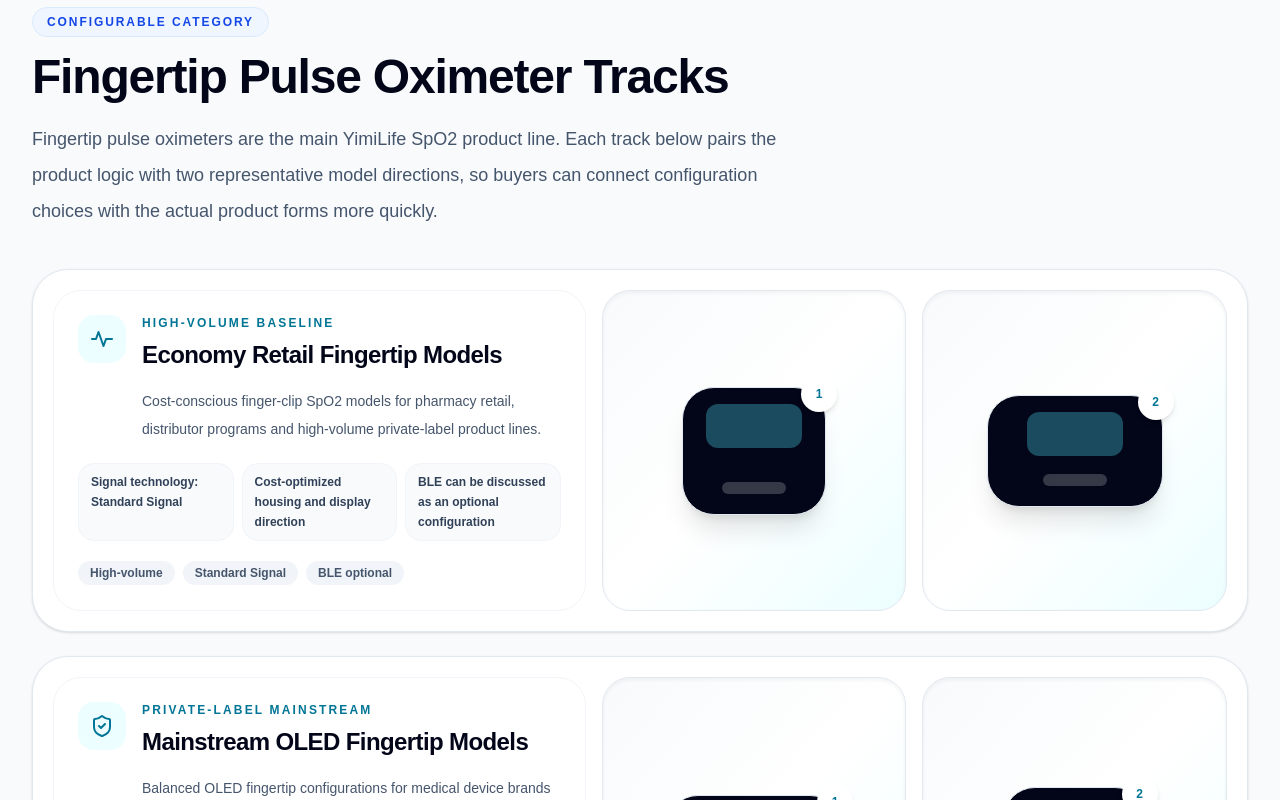
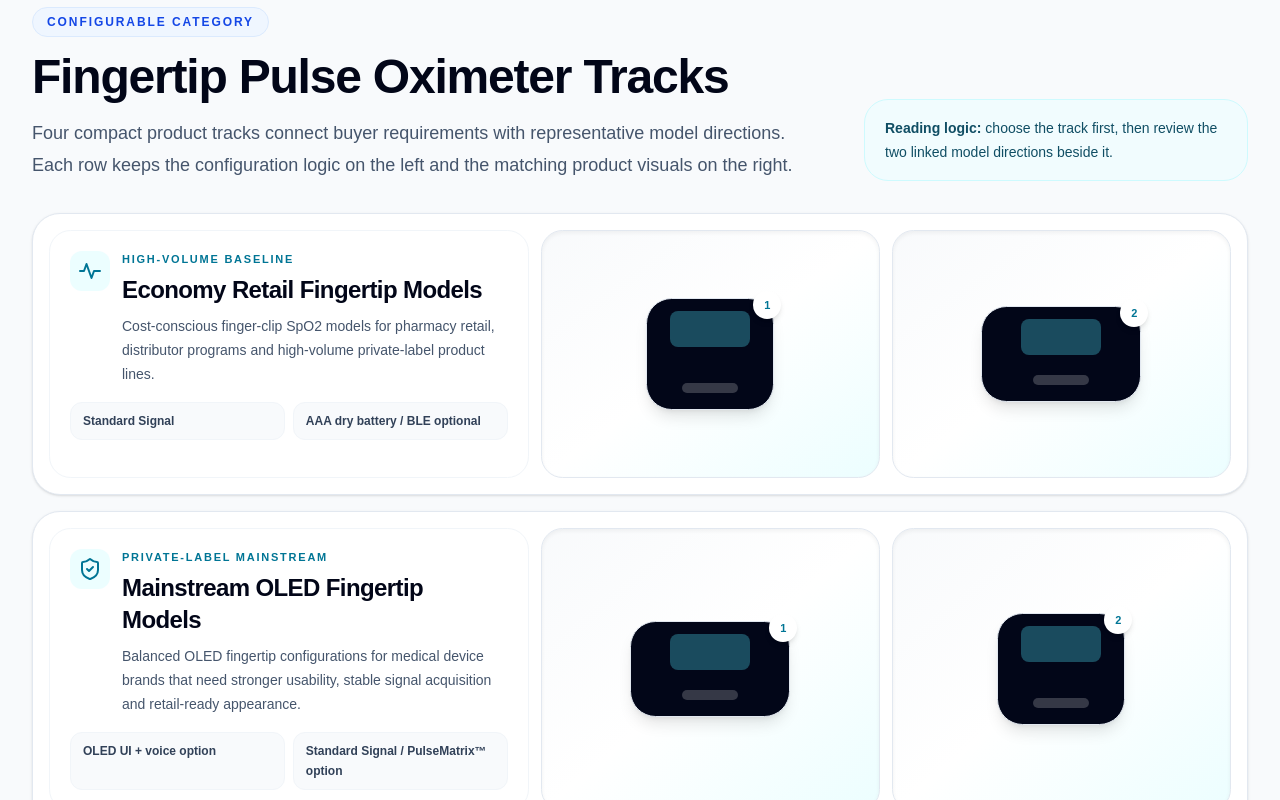
Before and after one commit to hnpsd0755-source/yimi-life-geo, a Next.js app: page /products/pulse-oximeter in a window 1280 px wide. Shown: the part 960-1760 px from the top of the page. Built offline with nearby package versions, Linux system fonts and the light colour scheme.

Commit message:
pulse-oximeter_page_v1_13_compact_tracks

```diff
--- a/app/products/pulse-oximeter/page.tsx
+++ b/app/products/pulse-oximeter/page.tsx
@@ -143,9 +143,8 @@ const fingertipTracks = [
     description:
       "Cost-conscious finger-clip SpO2 models for pharmacy retail, distributor programs and high-volume private-label product lines.",
     keyInfo: [
-      "Signal technology: Standard Signal",
-      "Cost-optimized housing and display direction",
-      "BLE can be discussed as an optional configuration",
+      "Standard Signal",
+      "AAA dry battery / BLE optional",
     ],
     tags: ["High-volume", "Standard Signal", "BLE optional"],
     models: ["YM101 Economy", "YM201 Retail"],
@@ -169,9 +168,8 @@ const fingertipTracks = [
     description:
       "Balanced OLED fingertip configurations for medical device brands that need stronger usability, stable signal acquisition and retail-ready appearance.",
     keyInfo: [
-      "Signal technology: Standard Signal / PulseMatrix™ option",
-      "OLED UI with alarm and voice configuration options",
-      "BLE can be configured by project requirement",
+      "OLED UI + voice option",
+      "Standard Signal / PulseMatrix™ option",
     ],
     tags: ["OLED UI", "PulseMatrix™ optional", "Voice option"],
     models: ["YM202 OLED", "YM302 Display Plus"],
@@ -196,8 +194,7 @@ const fingertipTracks = [
       "Advanced fingertip SpO2 models for premium connected projects, with rechargeable lithium battery architecture and BLE connectivity as the standard direction.",
     keyInfo: [
       "Lithium battery + BLE standard",
-      "Signal technology: PulseMatrix™ / 24-bit ADC AFE option",
-      "Positioned for connected SpO2 and app-integration projects",
+      "PulseMatrix™ / 24-bit ADC AFE option",
     ],
     tags: ["Rechargeable", "BLE standard", "24-bit ADC AFE option"],
     models: ["YM401 Advanced", "YM503 Advanced BLE"],
@@ -221,9 +218,8 @@ const fingertipTracks = [
     description:
       "Pediatric pulse oximeter configurations with child-friendly housing, smaller finger-cavity considerations, color display options and family healthcare branding potential.",
     keyInfo: [
-      "Pediatric finger-cavity geometry",
-      "Child-oriented optical structure",
-      "Signal tuning can be discussed by configuration",
+      "Child housing + smaller cavity",
+      "TFT / OLED + signal tuning option",
     ],
     tags: ["Pediatric use", "Child housing", "Color display"],
     models: ["YM603 Pediatric", "YM602 Child Display"],
@@ -558,92 +554,86 @@ export default function PulseOximeterProductPage() {
         id="fingertip-section"
         className="mx-auto max-w-7xl scroll-mt-24 px-6 py-12 lg:px-8"
       >
+        <div className="flex flex-col gap-5 lg:flex-row lg:items-end lg:justify-between">
           <div className="max-w-3xl">
             <Badge>Configurable Category</Badge>
             <h2 className="mt-4 text-3xl font-semibold tracking-tight text-slate-950 md:text-5xl">
               Fingertip Pulse Oximeter Tracks
             </h2>
-          <p className="mt-5 text-lg leading-9 text-slate-600">
-            Fingertip pulse oximeters are the main YimiLife SpO2 product line.
-            Each track below pairs the product logic with two representative
-            model directions, so buyers can connect configuration choices with
-            the actual product forms more quickly.
+            <p className="mt-4 text-base leading-8 text-slate-600 md:text-lg">
+              Four compact product tracks connect buyer requirements with representative
+              model directions. Each row keeps the configuration logic on the left and
+              the matching product visuals on the right.
             </p>
           </div>
+          <div className="rounded-3xl border border-cyan-100 bg-cyan-50/60 px-5 py-4 text-sm leading-6 text-cyan-900 lg:max-w-sm">
+            <span className="font-semibold">Reading logic:</span> choose the track first,
+            then review the two linked model directions beside it.
+          </div>
+        </div>
 
-        <div className="mt-10 space-y-6">
+        <div className="mt-8 space-y-3 md:space-y-4">
           {fingertipTracks.map((track) => {
             const Icon = track.icon;
             return (
               <article
                 key={track.title}
-                className="group grid gap-4 rounded-[2.25rem] border border-slate-200 bg-white p-4 shadow-sm transition duration-300 hover:-translate-y-0.5 hover:border-cyan-200 hover:shadow-xl md:p-5 lg:grid-cols-[0.92fr_1.08fr] lg:items-stretch"
+                className="group grid gap-3 rounded-[1.75rem] border border-slate-200 bg-white p-3 shadow-sm transition duration-300 hover:border-cyan-300 hover:shadow-lg md:p-4 lg:grid-cols-[0.82fr_1.18fr] lg:items-stretch"
               >
-                <div className="rounded-[1.75rem] border border-slate-100 bg-white p-5 transition duration-300 group-hover:border-cyan-200 group-hover:bg-cyan-50/30 md:p-6">
-                  <div className="flex gap-4">
-                    <div className="flex h-12 w-12 flex-none items-center justify-center rounded-2xl bg-cyan-50 text-cyan-700 transition duration-300 group-hover:bg-cyan-600 group-hover:text-white">
+                <div className="rounded-[1.35rem] border border-slate-100 bg-white p-4 transition duration-300 group-hover:border-cyan-200 group-hover:bg-cyan-50/30 md:p-5">
+                  <div className="flex gap-3">
+                    <div className="flex h-10 w-10 flex-none items-center justify-center rounded-xl bg-cyan-50 text-cyan-700 transition duration-300 group-hover:bg-cyan-600 group-hover:text-white">
                       <Icon />
                     </div>
                     <div className="min-w-0 flex-1">
-                      <p className="text-xs font-semibold uppercase tracking-[0.18em] text-cyan-700">
+                      <p className="text-[11px] font-semibold uppercase tracking-[0.16em] text-cyan-700">
                         {track.eyebrow}
                       </p>
-                      <h3 className="mt-2 text-2xl font-semibold tracking-tight text-slate-950">
+                      <h3 className="mt-1.5 text-xl font-semibold tracking-tight text-slate-950 md:text-2xl">
                         {track.title}
                       </h3>
-                      <p className="mt-4 text-sm leading-7 text-slate-600">
+                      <p className="mt-2 text-sm leading-6 text-slate-600">
                         {track.description}
                       </p>
                     </div>
                   </div>
 
-                  <div className="mt-5 grid gap-2 sm:grid-cols-3">
+                  <div className="mt-4 grid gap-2 sm:grid-cols-2">
                     {track.keyInfo.map((item) => (
                       <div
                         key={item}
-                        className="rounded-2xl border border-slate-100 bg-slate-50 px-3 py-2 text-xs font-semibold leading-5 text-slate-700 transition duration-300 group-hover:border-cyan-100 group-hover:bg-white"
+                        className="rounded-xl border border-slate-100 bg-slate-50 px-3 py-2 text-xs font-semibold leading-5 text-slate-700 transition duration-300 group-hover:border-cyan-100 group-hover:bg-white"
                       >
                         {item}
                       </div>
                     ))}
                   </div>
-
-                  <div className="mt-5 flex flex-wrap gap-2">
-                    {track.tags.map((tag) => (
-                      <span
-                        key={tag}
-                        className="rounded-full bg-slate-100 px-3 py-1 text-xs font-semibold text-slate-600 transition duration-300 group-hover:bg-cyan-100 group-hover:text-cyan-800"
-                      >
-                        {tag}
-                      </span>
-                    ))}
-                  </div>
                 </div>
 
-                <div className="grid gap-4 sm:grid-cols-2">
+                <div className="grid gap-3 sm:grid-cols-2">
                   {track.visuals.map((visual, index) => (
                     <div
                       key={visual.model}
-                      className="overflow-hidden rounded-[1.75rem] border border-slate-200 bg-gradient-to-br from-slate-50 via-white to-cyan-50 shadow-inner transition duration-300 group-hover:border-cyan-300 group-hover:from-cyan-50 group-hover:via-white group-hover:to-cyan-100 group-hover:shadow-lg"
+                      className="overflow-hidden rounded-[1.35rem] border border-slate-200 bg-gradient-to-br from-slate-50 via-white to-cyan-50 shadow-inner transition duration-300 group-hover:border-cyan-300 group-hover:from-cyan-50 group-hover:via-white group-hover:to-cyan-100 group-hover:shadow-md"
                     >
-                      <div className="flex h-52 items-center justify-center p-5 md:h-full md:min-h-[230px]">
+                      <div className="flex h-36 items-center justify-center p-4 md:h-full md:min-h-[175px]">
                         <div
-                          className={`relative rounded-[2rem] border border-slate-200 bg-slate-950 shadow-xl transition duration-300 group-hover:-translate-y-1 group-hover:border-cyan-300 group-hover:shadow-cyan-200/60 ${
-                            visual.shape === "wide" ? "h-28 w-44" : "h-32 w-36"
+                          className={`relative rounded-[1.6rem] border border-slate-200 bg-slate-950 shadow-lg transition duration-300 group-hover:-translate-y-1 group-hover:border-cyan-300 group-hover:shadow-cyan-200/60 ${
+                            visual.shape === "wide" ? "h-24 w-40" : "h-28 w-32"
                           }`}
                         >
-                          <div className="absolute left-1/2 top-4 h-11 w-24 -translate-x-1/2 rounded-xl bg-cyan-300/30" />
-                          <div className="absolute bottom-5 left-1/2 h-3 w-16 -translate-x-1/2 rounded-full bg-white/20" />
-                          <div className="absolute -right-3 -top-3 flex h-9 w-9 items-center justify-center rounded-full bg-white text-xs font-semibold text-cyan-700 shadow-md">
+                          <div className="absolute left-1/2 top-3 h-9 w-20 -translate-x-1/2 rounded-lg bg-cyan-300/30" />
+                          <div className="absolute bottom-4 left-1/2 h-2.5 w-14 -translate-x-1/2 rounded-full bg-white/20" />
+                          <div className="absolute -right-2 -top-2 flex h-7 w-7 items-center justify-center rounded-full bg-white text-[11px] font-semibold text-cyan-700 shadow-md">
                             {index + 1}
                           </div>
                         </div>
                       </div>
-                      <div className="border-t border-slate-100 bg-white/90 p-4">
-                        <h4 className="text-lg font-semibold tracking-tight text-slate-950">
+                      <div className="border-t border-slate-100 bg-white/95 px-4 py-3">
+                        <h4 className="text-base font-semibold tracking-tight text-slate-950">
                           {visual.model}
                         </h4>
-                        <p className="mt-1 text-sm leading-6 text-slate-600">
+                        <p className="mt-0.5 text-xs leading-5 text-slate-600">
                           {visual.note}
                         </p>
                       </div>
```
Lines whose indentation alone changed are shown as unchanged.
